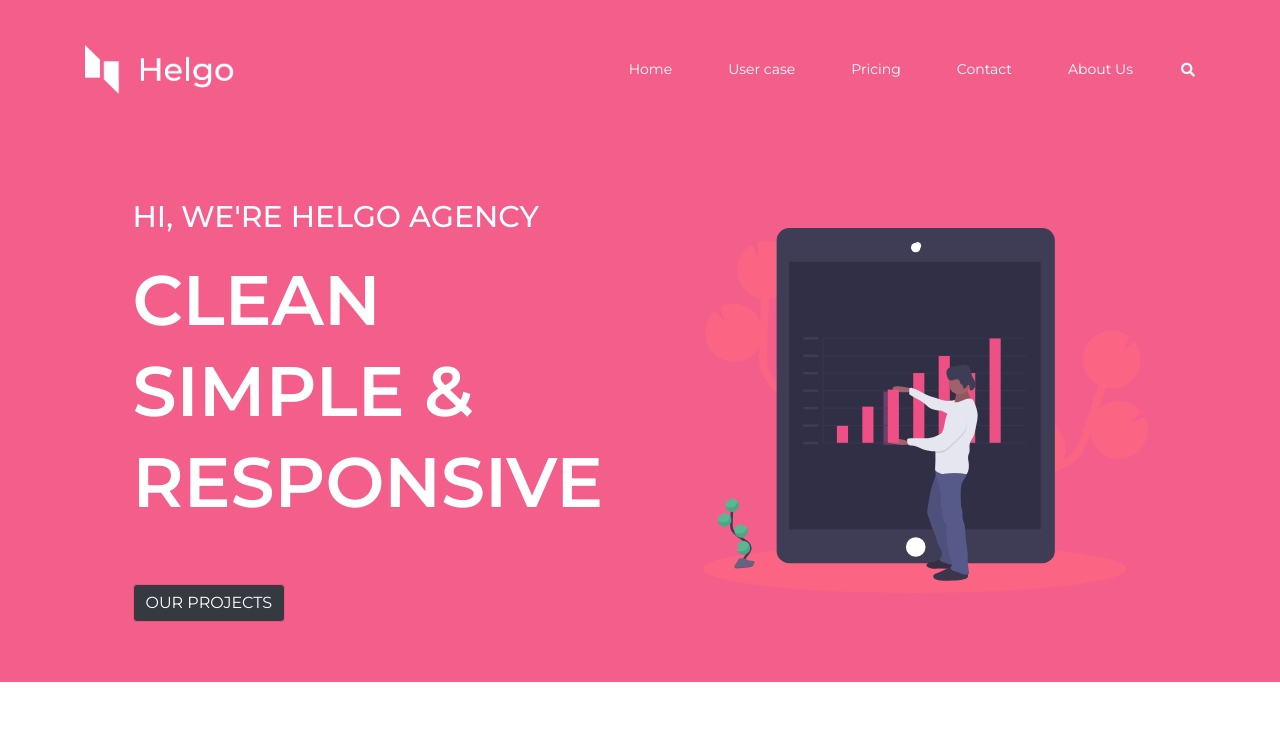
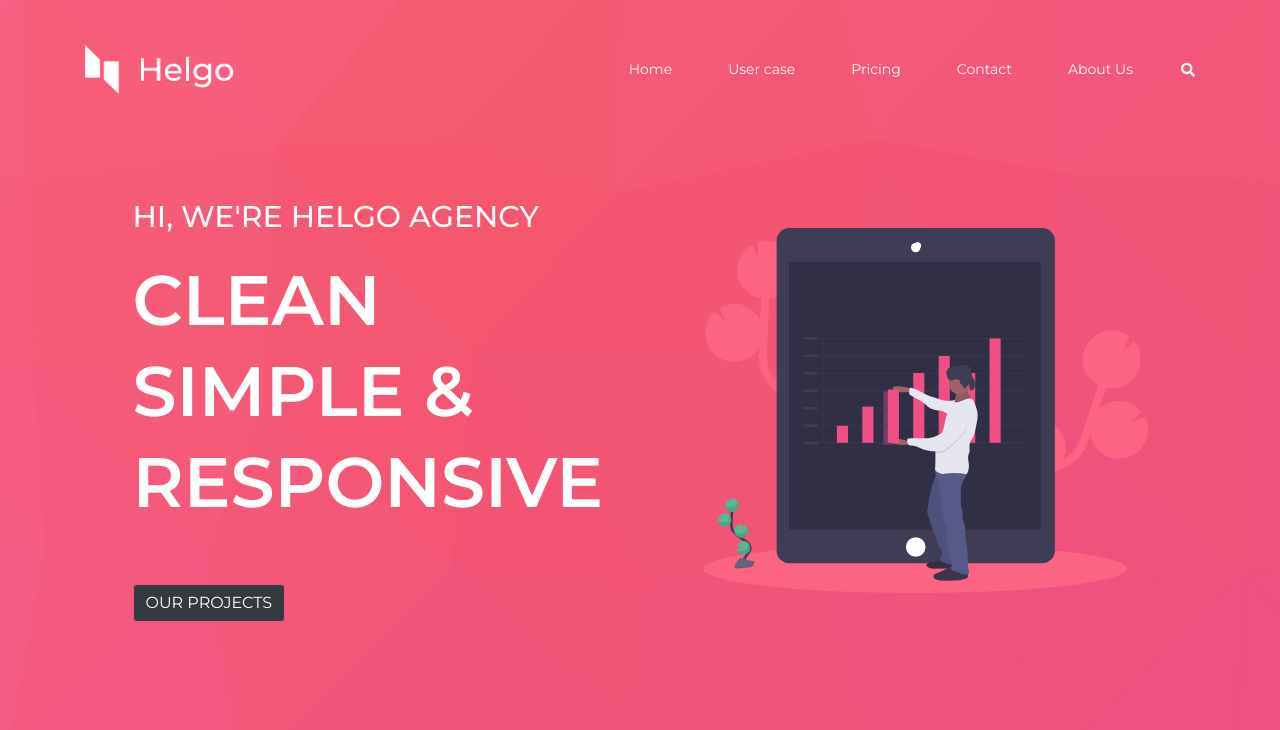
Before and after one commit to developerruhul/helgo-agency-landing, a website: page app/index.html in a window 1280 px wide. Shown: the top 730 px of the page. Drawn offline with nearby package versions, Linux system fonts and the light colour scheme; files that its build step writes are made by us from their sources.

Commit message:
header background complete

```diff
--- a/app/styles/_custom.scss
+++ b/app/styles/_custom.scss
@@ -11,8 +11,14 @@ body {
 }
 
 .head {
-  background: #f45e8b;
   width: 100%;
+  background: url("../images/bg/header-bg.svg") no-repeat;
+  background-position: 50% 100%;
+  padding-bottom: 120px;
+
+  @media (min-width: 1600px) {
+    background-size: auto 240%;
+  }
 }
 
 .navbar {
```
